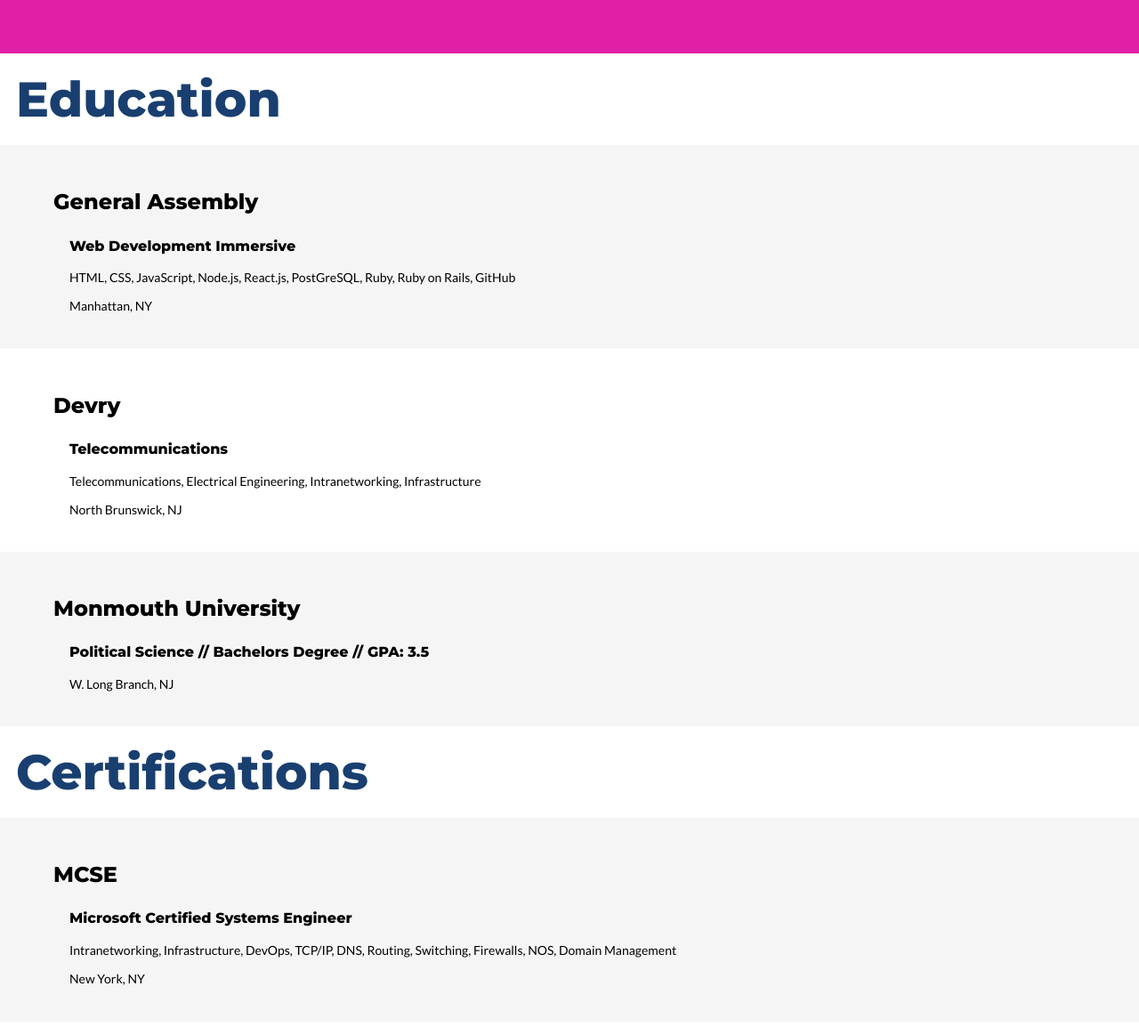
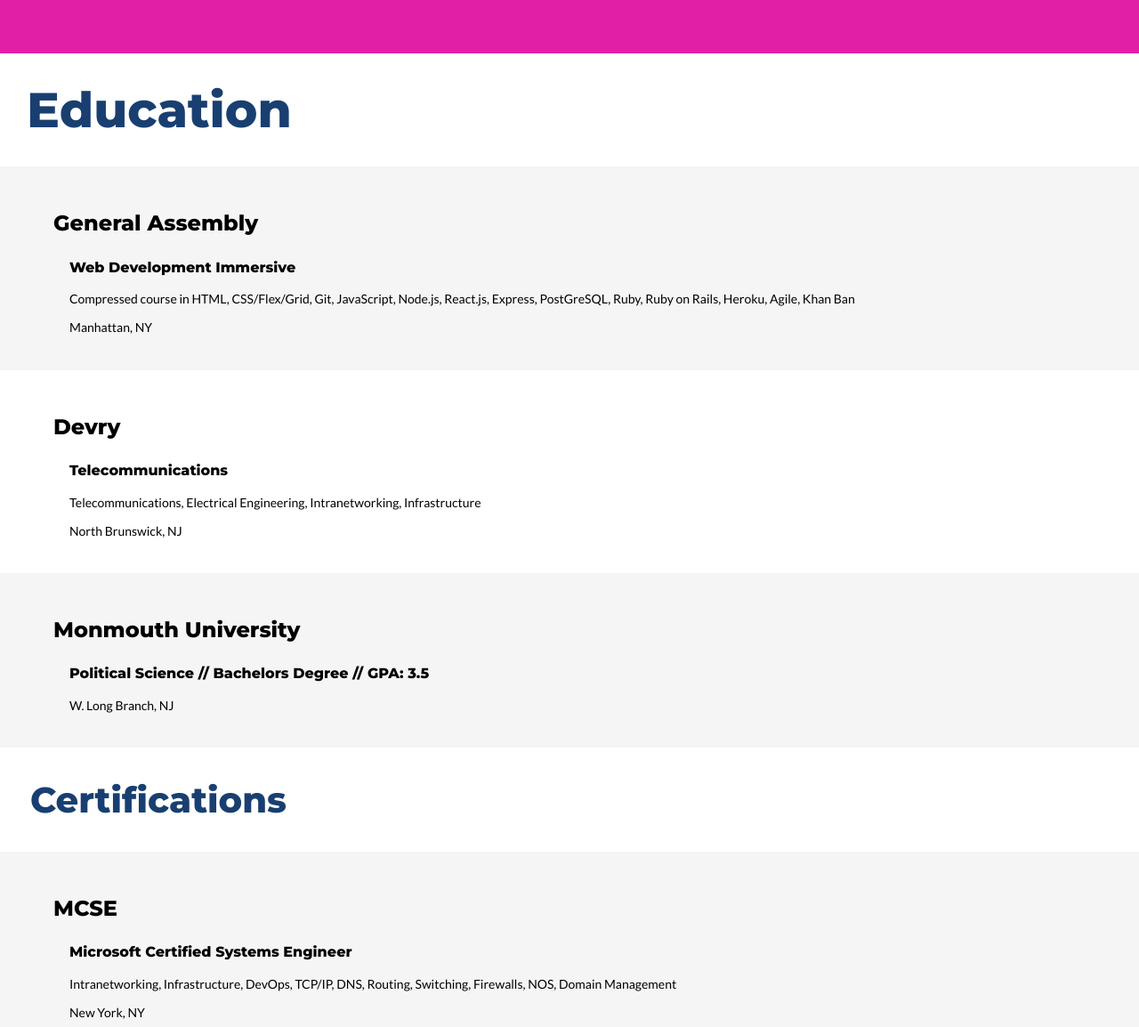
Before and after one commit to solitonyc/solito-portfolio, a React (Create React App) app: page / in a window 1280 px wide. Shown: the part 4814-5968 px from the top of the page at 89% size. Built offline with nearby package versions, Linux system fonts and the light colour scheme; a web font is replaced by a local one.

Commit message:
education section styles refinement

```diff
--- a/src/components/Education.js
+++ b/src/components/Education.js
@@ -9,7 +9,7 @@
                 <div className="education_item_a">
                     <p className="school_name">General Assembly</p>
                     <p className="degree_name">Web Development Immersive</p>
-                    <p className="degree_descrip">HTML, CSS, JavaScript, Node.js, React.js, PostGreSQL, Ruby, Ruby on Rails, GitHub</p>
+                    <p className="degree_descrip">Compressed course in HTML, CSS/Flex/Grid, Git, JavaScript, Node.js, React.js, Express, PostGreSQL, Ruby, Ruby on Rails, Heroku, Agile, Khan Ban</p>
                     <p className="location_style">Manhattan, NY</p>
                 </div>
                 <div className="education_item_b">
@@ -23,8 +23,7 @@
                     <p className="degree_name">Political Science // Bachelors Degree // GPA: 3.5</p>
                     <p className="location_style">W. Long Branch, NJ</p>
                 </div>
-
-                <div className='education_section_title'>Certifications</div>
+                <div className='education_section_subtitle'>Certifications</div>
                 <div className="education_item_a">
                     <p className="school_name">MCSE</p>
                     <p className="degree_name">Microsoft Certified Systems Engineer</p>
--- a/src/components/education.css
+++ b/src/components/education.css
@@ -10,7 +10,6 @@
     align-items: flex-start;
     align-self: center;
     align-content: stretch;
-    /* height: 100%; */
     height: 100%;
     width: 100%;
     background-color:white;
@@ -21,7 +20,16 @@
     color: rgb(25, 63, 112);
     background-color: white;
     font-size: 55px;
-    padding: 18px;
+    padding: 30px;
+    width: 100%;
+}
+
+.education_section_subtitle {
+    font-family: 'Montserrat', sans-serif;
+    color: rgb(25, 63, 112);
+    background-color: white;
+    font-size: 40px;
+    padding: 34px;
     width: 100%;
 }
 
```
